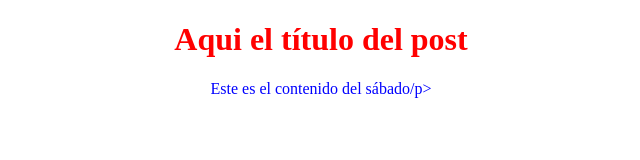
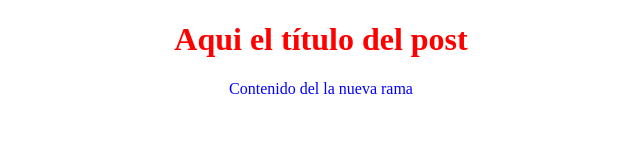
Before and after one commit to cebrianorama/cursogit, a plain HTML site: page post.html in a window 1280 px wide. Shown: the full height of the page, 319-959 px from the left. Drawn offline with Linux system fonts and the light colour scheme.

Commit message:
Primer commit de la rama1

```diff
--- a/post.html
+++ b/post.html
@@ -9,6 +9,6 @@
 </head>
 <body>
     <h1>Aqui el título del post</h1>
-    <p>Este es el contenido del sábado/p>
+    <p>Contenido del la nueva rama</p>
 </body>
 </html>
```
